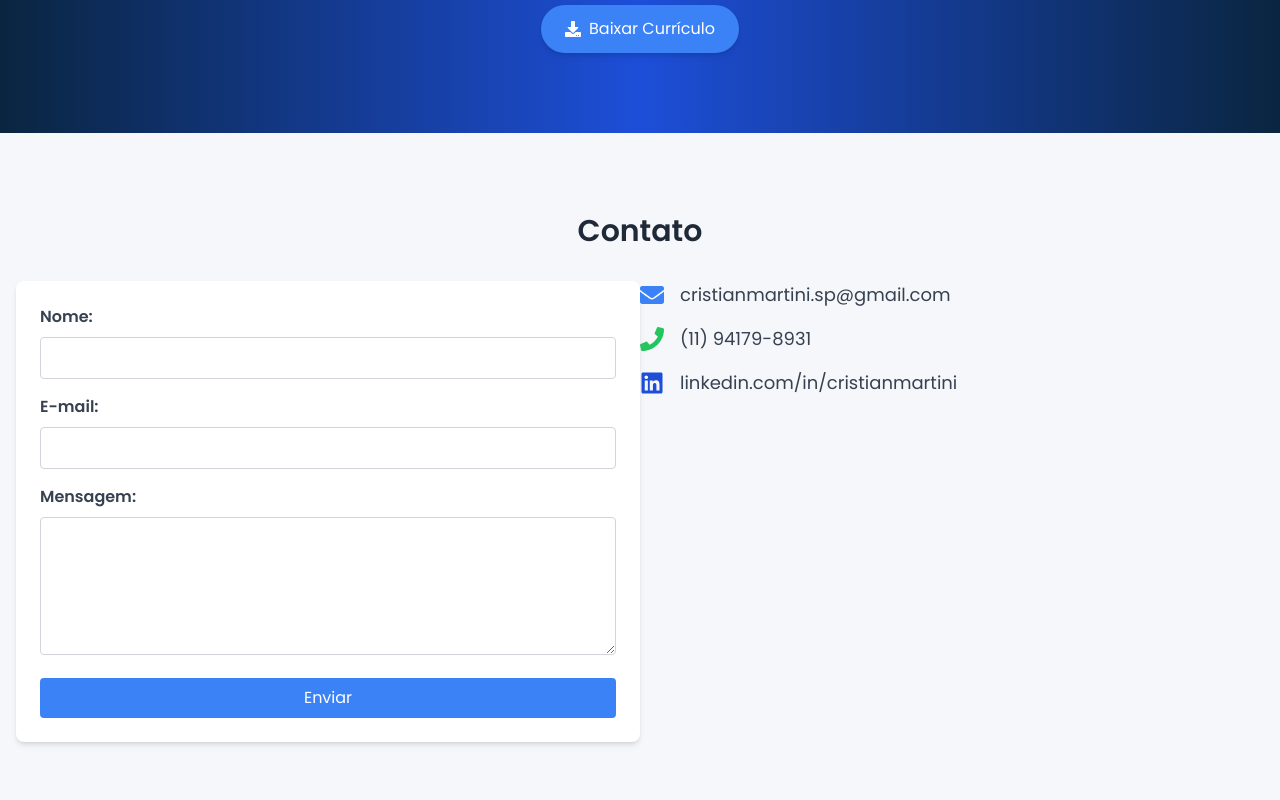
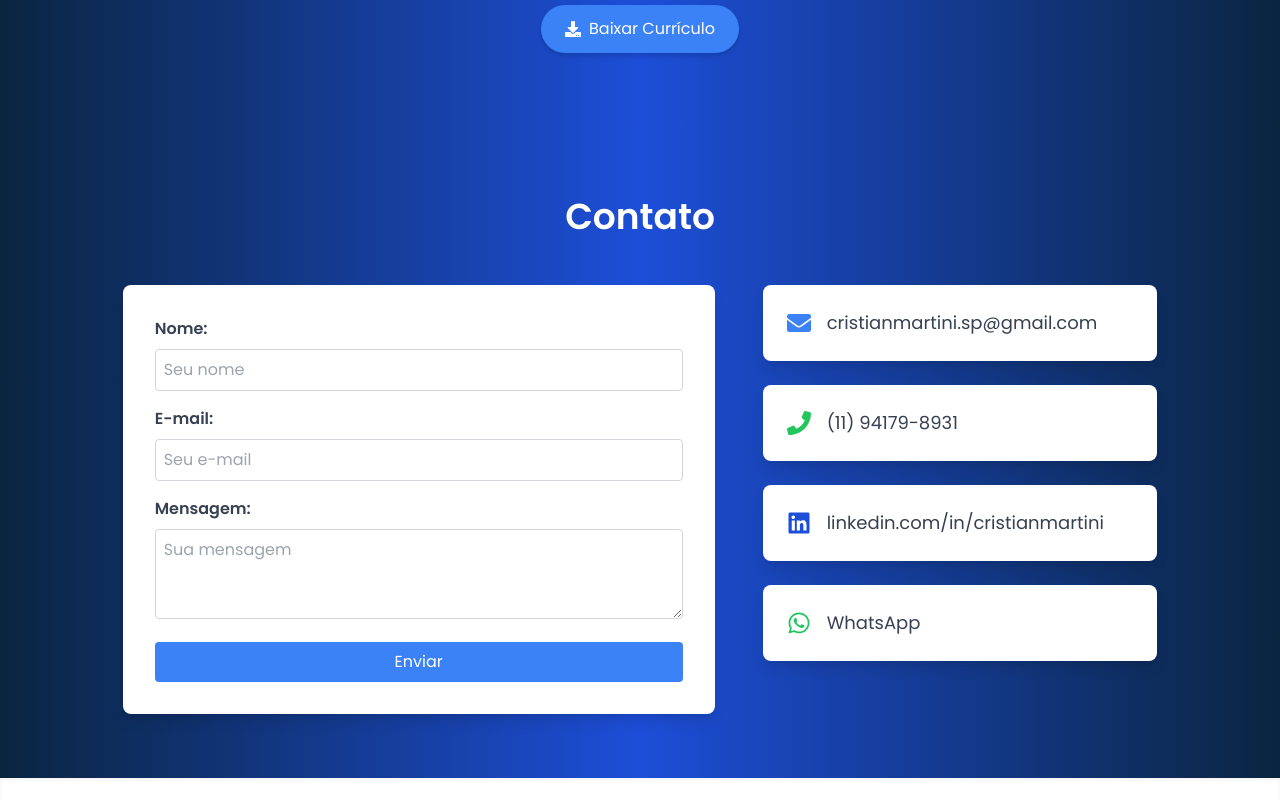
Before and after one commit to CristianMartini/minha-landing-page, a React (Vite) app in the folder minha-landing-page/: page / in a window 1280 px wide. Shown: the part 3940-4740 px from the top of the page. Built offline with nearby package versions, Linux system fonts and the light colour scheme.

Commit message:
contact ok

```diff
--- a/minha-landing-page/src/components/Contact.jsx
+++ b/minha-landing-page/src/components/Contact.jsx
@@ -1,24 +1,28 @@
 // src/components/Contact.jsx
+
 import React from 'react';
 import { motion } from 'framer-motion';
-import { FaEnvelope, FaPhone, FaLinkedin } from 'react-icons/fa';
+import { FaEnvelope, FaPhone, FaLinkedin, FaWhatsapp } from 'react-icons/fa';
 
 const Contact = () => {
   return (
-    <section id="contact" className="py-20 bg-gray-100 dark:bg-gray-800">
-      <div className="container mx-auto px-4">
+    <section id="contact" className="py-16 bg-gradient-to-r from-blue-900 via-blue-700 to-blue-900 dark:from-gray-900 dark:via-gray-800 dark:to-gray-900">
+      <div className="container mx-auto px-6 md:px-12">
+        {/* Título da Seção */}
         <motion.h2
-          className="text-3xl font-bold text-center mb-8 text-gray-800 dark:text-gray-200"
-          initial={{ opacity: 0 }}
-          whileInView={{ opacity: 1 }}
+          className="text-3xl md:text-4xl font-bold text-center mb-12 text-white dark:text-gray-100"
+          initial={{ opacity: 0, y: -50 }}
+          whileInView={{ opacity: 1, y: 0 }}
           transition={{ duration: 1 }}
+          viewport={{ once: true }}
         >
           Contato
         </motion.h2>
-        <div className="flex flex-col md:flex-row justify-around">
+
+        <div className="flex flex-col lg:flex-row justify-center items-start gap-12">
           {/* Formulário de Contato */}
           <motion.form
-            className="w-full md:w-1/2 bg-white dark:bg-gray-700 p-6 rounded-lg shadow-md"
+            className="w-full lg:w-1/2 bg-white dark:bg-gray-800 rounded-lg shadow-lg p-8 transform transition-transform duration-300 hover:scale-105 hover:shadow-2xl"
             action="mailto:cristianmartini.sp@gmail.com"
             method="post"
             encType="text/plain"
@@ -33,8 +37,9 @@ const Contact = () => {
               type="text"
               id="name"
               name="name"
-              className="w-full p-2 mb-4 border border-gray-300 dark:border-gray-600 rounded focus:outline-none focus:ring-2 focus:ring-blue-500 dark:bg-gray-600 dark:text-white"
+              className="w-full p-2 mb-4 border border-gray-300 dark:border-gray-600 rounded focus:outline-none focus:ring-2 focus:ring-blue-500 dark:bg-gray-700 dark:text-white"
               required
+              placeholder="Seu nome"
             />
 
             <label htmlFor="email" className="block text-gray-700 dark:text-gray-300 font-semibold mb-2">
@@ -44,8 +49,9 @@ const Contact = () => {
               type="email"
               id="email"
               name="email"
-              className="w-full p-2 mb-4 border border-gray-300 dark:border-gray-600 rounded focus:outline-none focus:ring-2 focus:ring-blue-500 dark:bg-gray-600 dark:text-white"
+              className="w-full p-2 mb-4 border border-gray-300 dark:border-gray-600 rounded focus:outline-none focus:ring-2 focus:ring-blue-500 dark:bg-gray-700 dark:text-white"
               required
+              placeholder="Seu e-mail"
             />
 
             <label htmlFor="message" className="block text-gray-700 dark:text-gray-300 font-semibold mb-2">
@@ -54,9 +60,10 @@ const Contact = () => {
             <textarea
               id="message"
               name="message"
-              rows="5"
-              className="w-full p-2 mb-4 border border-gray-300 dark:border-gray-600 rounded focus:outline-none focus:ring-2 focus:ring-blue-500 dark:bg-gray-600 dark:text-white"
+              rows="3"
+              className="w-full p-2 mb-4 border border-gray-300 dark:border-gray-600 rounded focus:outline-none focus:ring-2 focus:ring-blue-500 dark:bg-gray-700 dark:text-white"
               required
+              placeholder="Sua mensagem"
             ></textarea>
 
             <button
@@ -69,27 +76,37 @@ const Contact = () => {
 
           {/* Informações de Contato */}
           <motion.div
-            className="w-full md:w-1/2 mt-8 md:mt-0 flex flex-col space-y-4"
+            className="w-full lg:w-1/3 flex flex-col space-y-6"
             initial={{ opacity: 0, x: 100 }}
             whileInView={{ opacity: 1, x: 0 }}
             transition={{ duration: 1 }}
           >
-            <div className="flex items-center space-x-4">
+            {/* Email */}
+            <div className="flex items-center space-x-4 bg-white dark:bg-gray-800 rounded-lg shadow-lg p-6 transform transition-transform duration-300 hover:scale-105 hover:shadow-2xl">
               <FaEnvelope size={24} className="text-blue-500 dark:text-blue-400" />
               <a href="mailto:cristianmartini.sp@gmail.com" className="text-lg text-gray-700 dark:text-gray-200 hover:underline">
                 cristianmartini.sp@gmail.com
               </a>
             </div>
-            <div className="flex items-center space-x-4">
+            {/* Telefone */}
+            <div className="flex items-center space-x-4 bg-white dark:bg-gray-800 rounded-lg shadow-lg p-6 transform transition-transform duration-300 hover:scale-105 hover:shadow-2xl">
               <FaPhone size={24} className="text-green-500 dark:text-green-400" />
               <a href="tel:+5511941798931" className="text-lg text-gray-700 dark:text-gray-200 hover:underline">
                 (11) 94179-8931
               </a>
             </div>
-            <div className="flex items-center space-x-4">
+            {/* LinkedIn */}
+            <div className="flex items-center space-x-4 bg-white dark:bg-gray-800 rounded-lg shadow-lg p-6 transform transition-transform duration-300 hover:scale-105 hover:shadow-2xl">
               <FaLinkedin size={24} className="text-blue-700 dark:text-blue-500" />
               <a href="https://linkedin.com/in/cristianmartini" target="_blank" rel="noopener noreferrer" className="text-lg text-gray-700 dark:text-gray-200 hover:underline">
                 linkedin.com/in/cristianmartini
+              </a>
+            </div>
+            {/* WhatsApp */}
+            <div className="flex items-center space-x-4 bg-white dark:bg-gray-800 rounded-lg shadow-lg p-6 transform transition-transform duration-300 hover:scale-105 hover:shadow-2xl">
+              <FaWhatsapp size={24} className="text-green-500 dark:text-green-400" />
+              <a href="https://wa.me/5511941798931" target="_blank" rel="noopener noreferrer" className="text-lg text-gray-700 dark:text-gray-200 hover:underline">
+                WhatsApp
               </a>
             </div>
           </motion.div>
```
